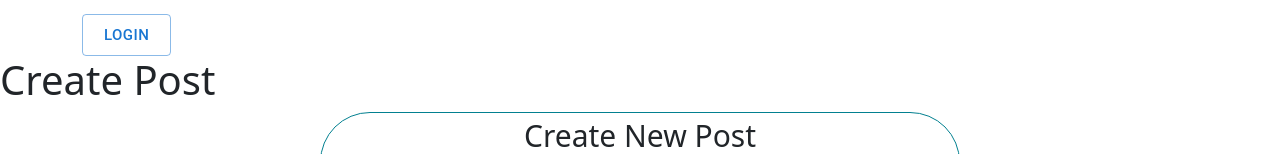
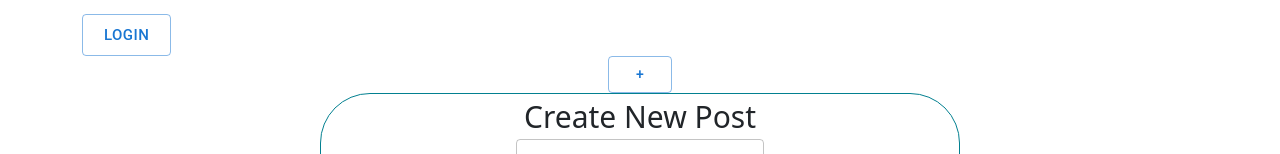
Before and after one commit to shinheep/travel-frontend, a React (Create React App) app: page /#/ in a window 1280 px wide. Shown: the part 342-496 px from the top of the page. Built offline with nearby package versions, Linux system fonts and the light colour scheme; no server answers.

Commit message:
added + button

```diff
--- a/src/Components/CreatePost/CreatePost.js
+++ b/src/Components/CreatePost/CreatePost.js
@@ -47,7 +47,11 @@ function CreatePost() {
 
   return (
     <div className="CreatePost">
-      <h1>Create Post</h1>
+
+      <div className="plusButton">
+        <Button variant="outlined">+</Button>
+      </div>
+
       <div className="newPostContainer">
         <div className="newPostHeader"> Create New Post</div>
         <form onSubmit={handleSubmit}>
--- a/src/Components/CreatePost/createPost.css
+++ b/src/Components/CreatePost/createPost.css
@@ -9,3 +9,8 @@
 .newPostHeader{
     font-size: 30px;
 }
+
+.plusButton{
+    margin: 0 auto;
+    text-align: center;
+}
```
